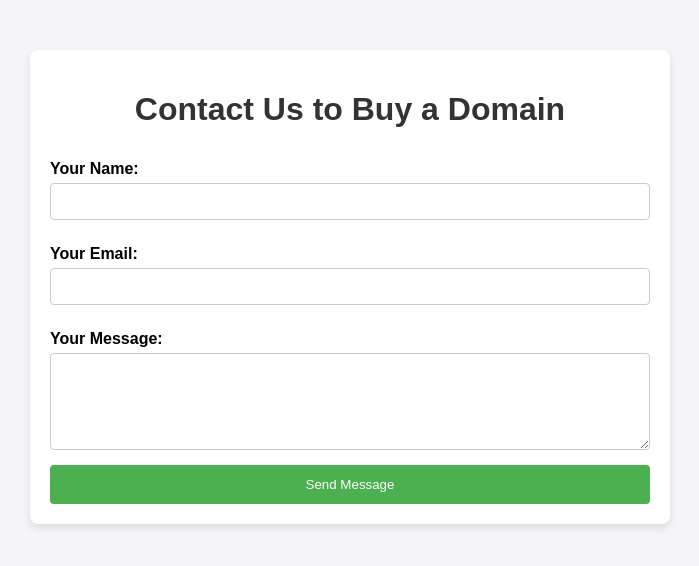
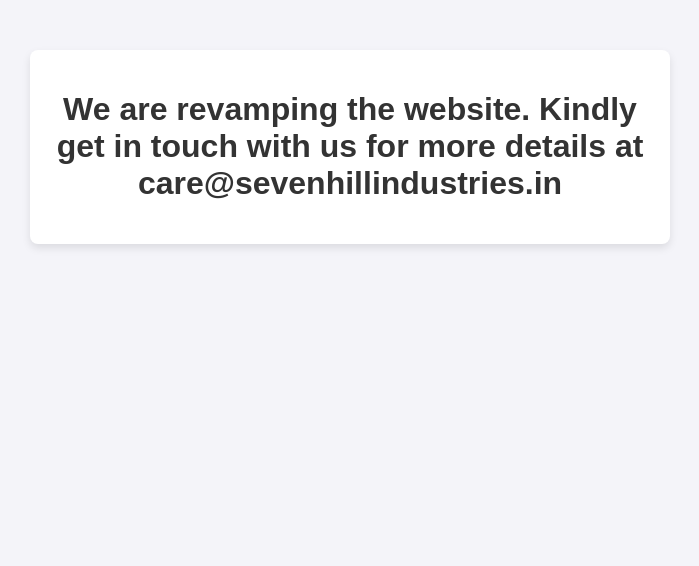
Before and after one commit to rajilesh/svh, a plain HTML site: page index.html in a window 1280 px wide. Shown: the whole page, without its empty margins (290-989 px from the left). Drawn offline with Linux system fonts and the light colour scheme.

Commit message:
code fix

```diff
--- a/index.html
+++ b/index.html
@@ -49,24 +49,17 @@
         button:hover {
             background-color: #45a049;
         }
+        a{
+            color:#333;
+            text-decoration:none;
+        }
     </style>
 </head>
 <body>
 
 <div class="container">
-    <h1>Contact Us to Buy a Domain</h1>
-    <form action="mailto:domain@sevenhillindustries.in" method="post" enctype="text/plain">
-        <label for="name">Your Name:</label>
-        <input type="text" id="name" name="name" required>
+    <h1>We are revamping the website. Kindly get in touch with us for more details at <a href="mailto:care@sevenhillindustries.in">care@sevenhillindustries.in</a></h1>
 
-        <label for="email">Your Email:</label>
-        <input type="email" id="email" name="email" required>
-
-        <label for="message">Your Message:</label>
-        <textarea id="message" name="message" rows="5" required></textarea>
-
-        <button type="submit">Send Message</button>
-    </form>
 </div>
 
 </body>
```
